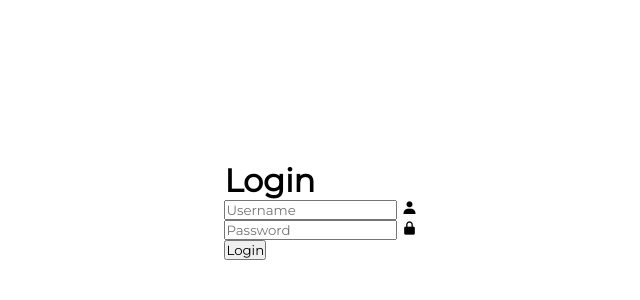
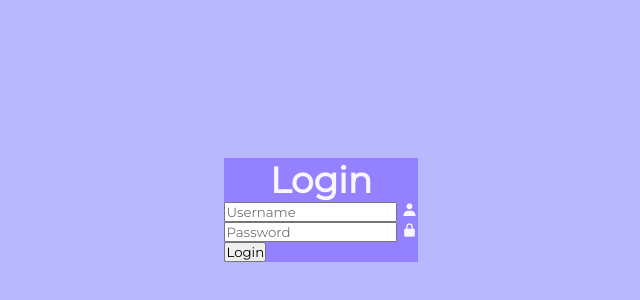
Before and after one commit to SebiMirea/Proiect-Tehnologii-Web, a plain HTML site: page index.html in a window 1280 px wide. Shown: the part 190-490 px from the top of the page, without its empty margins (319-959 px from the left). Drawn offline with nearby package versions, Linux system fonts and the light colour scheme.

Commit message:
Proiect Tehnologii Web

```diff
--- /dev/null
+++ b/page2.css
@@ -0,0 +1,6 @@
+*{
+    margin: 0;
+    padding: 0;
+    font-family: 'Montserrat', sans-serif;
+    box-sizing: border-box;
+}
--- a/style.css
+++ b/style.css
@@ -10,4 +10,15 @@ body{
     align-items: center;
     justify-content: center;
     min-height: 100vh;
+    background-color: #b8b8ff;
 }
+
+.container{
+    background-color: #9381ff;
+    color: #f8f7ff;
+}
+
+.container h1{
+    font-size: 36px;
+    text-align: center;
+}
```
Also changed, not shown: pag2.html (+2 -0 lines).
